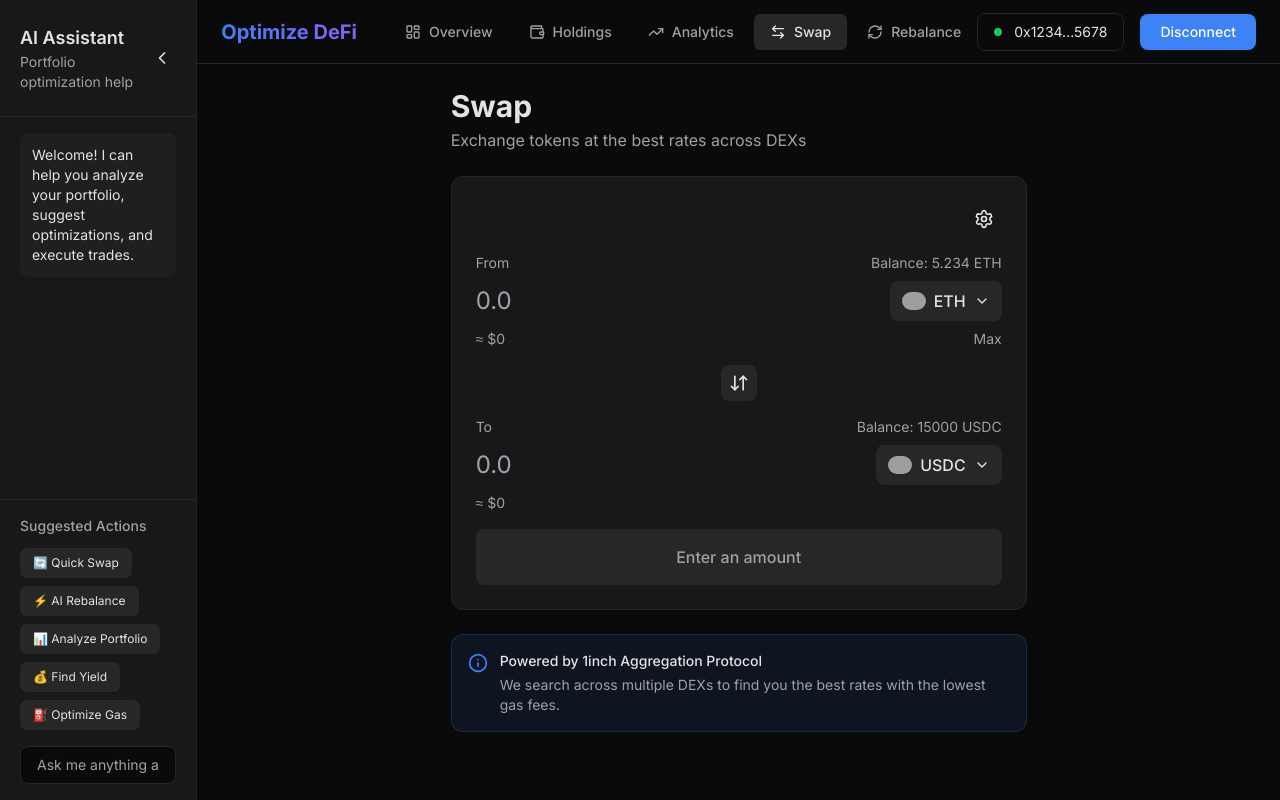
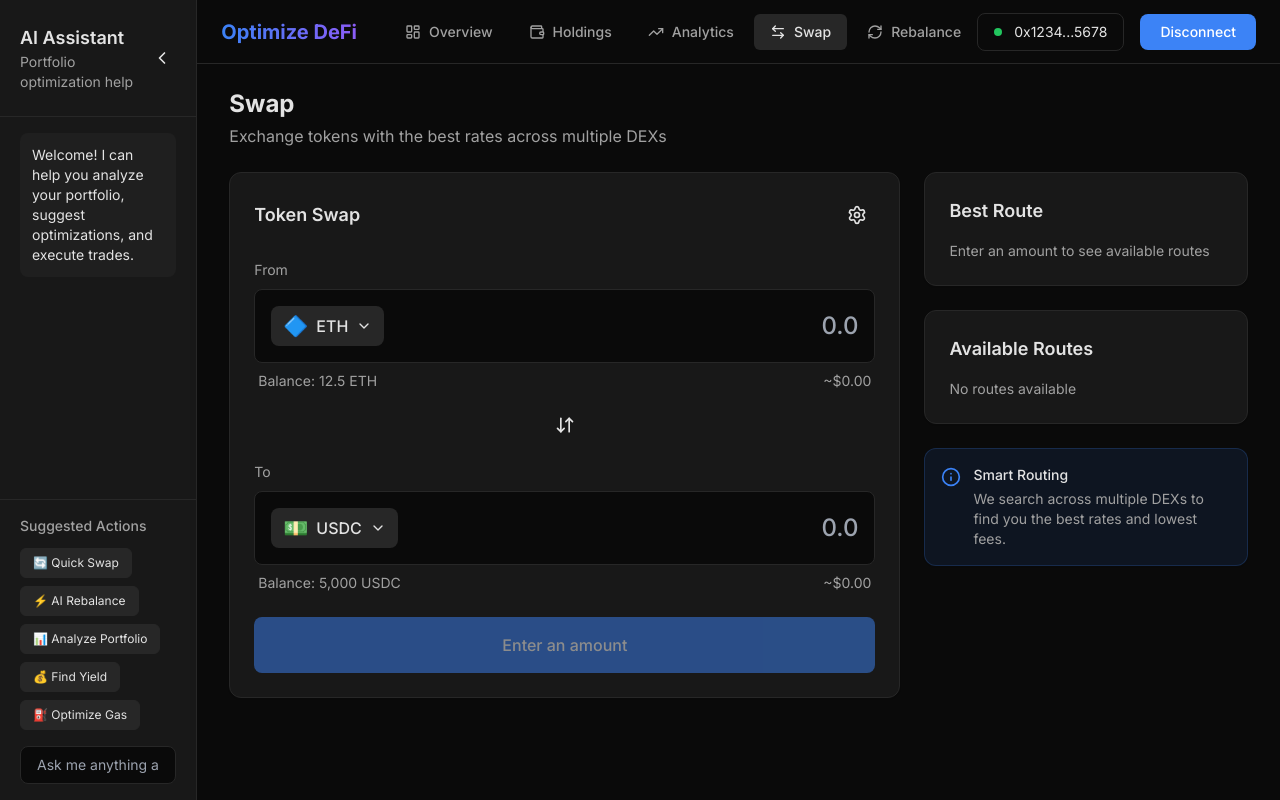
Before and after one commit to emmette/optimizedefi, a Next.js app in the folder frontend/: page /swap in a window 1280 px wide. Built offline with nearby package versions, Linux system fonts and the light colour scheme; grey boxes are pictures that could not be loaded.

Commit message:
feat: Implement Swap page with token exchange interface and route optimization

```diff
--- a/frontend/app/swap/page.tsx
+++ b/frontend/app/swap/page.tsx
@@ -1,17 +1,56 @@
 'use client'
 
 import { useState } from 'react'
-import Image from 'next/image'
 import { Card } from '@/components/ui/Card'
-import { ArrowDownUp, Settings, Info, ChevronDown, Search } from 'lucide-react'
+import {
+  ArrowDownUp,
+  Settings,
+  Info,
+  ChevronDown,
+  Zap,
+  Clock,
+  Shield,
+  ArrowRight
+} from 'lucide-react'
 
 // Mock token list
 const mockTokens = [
-  { symbol: 'ETH', name: 'Ethereum', balance: '5.234', value: 10468.0, logo: 'https://tokens.1inch.io/0xeeeeeeeeeeeeeeeeeeeeeeeeeeeeeeeeeeeeeeee.png' },
-  { symbol: 'USDC', name: 'USD Coin', balance: '15000', value: 15000.0, logo: 'https://tokens.1inch.io/0xa0b86991c6218b36c1d19d4a2e9eb0ce3606eb48.png' },
-  { symbol: 'MATIC', name: 'Polygon', balance: '12500', value: 10000.0, logo: 'https://tokens.1inch.io/0x7d1afa7b718fb893db30a3abc0cfc608aacfebb0.png' },
-  { symbol: 'OP', name: 'Optimism', balance: '4000', value: 8000.0, logo: 'https://tokens.1inch.io/0x4200000000000000000000000000000000000042.png' },
-  { symbol: 'ARB', name: 'Arbitrum', balance: '8000', value: 8000.0, logo: 'https://tokens.1inch.io/0x912ce59144191c1204e64559fe8253a0e49e6548.png' },
+  { symbol: 'ETH', name: 'Ethereum', balance: 12.5, price: 3600, logo: '🔷' },
+  { symbol: 'USDC', name: 'USD Coin', balance: 5000, price: 1, logo: '💵' },
+  { symbol: 'MATIC', name: 'Polygon', balance: 15000, price: 2.13, logo: '🟣' },
+  { symbol: 'OP', name: 'Optimism', balance: 8500, price: 3.35, logo: '🔴' },
+  { symbol: 'ARB', name: 'Arbitrum', balance: 12000, price: 1.67, logo: '🔵' },
+  { symbol: 'USDT', name: 'Tether', balance: 3000, price: 1, logo: '💚' },
+  { symbol: 'DAI', name: 'Dai', balance: 2500, price: 1, logo: '🟡' },
+  { symbol: 'LINK', name: 'Chainlink', balance: 150, price: 15, logo: '🔗' },
+]
+
+// Mock route data
+const mockRoutes = [
+  {
+    id: 1,
+    protocol: '1inch Fusion+',
+    outputAmount: 3182.45,
+    gasCost: 12.34,
+    time: '~15 sec',
+    isBest: true,
+  },
+  {
+    id: 2,
+    protocol: 'Uniswap V3',
+    outputAmount: 3175.23,
+    gasCost: 15.67,
+    time: '~20 sec',
+    isBest: false,
+  },
+  {
+    id: 3,
+    protocol: 'Curve',
+    outputAmount: 3170.89,
+    gasCost: 18.90,
+    time: '~25 sec',
+    isBest: false,
+  },
 ]
 
 export default function SwapPage() {
@@ -19,8 +58,7 @@ export default function SwapPage() {
   const [toToken, setToToken] = useState(mockTokens[1])
   const [fromAmount, setFromAmount] = useState('')
   const [toAmount, setToAmount] = useState('')
-  const [showFromTokenList, setShowFromTokenList] = useState(false)
-  const [showToTokenList, setShowToTokenList] = useState(false)
+  const [showTokenSelect, setShowTokenSelect] = useState<'from' | 'to' | null>(null)
   const [slippage, setSlippage] = useState('0.5')
   const [showSettings, setShowSettings] = useState(false)
 
@@ -28,96 +66,48 @@ export default function SwapPage() {
     const temp = fromToken
     setFromToken(toToken)
     setToToken(temp)
+    const tempAmount = fromAmount
     setFromAmount(toAmount)
-    setToAmount(fromAmount)
+    setToAmount(tempAmount)
   }
 
   const handleFromAmountChange = (value: string) => {
     setFromAmount(value)
-    // Mock conversion rate
     if (value && !isNaN(parseFloat(value))) {
-      const mockRate = 2000 // 1 ETH = 2000 USDC
-      setToAmount((parseFloat(value) * mockRate).toFixed(2))
+      const calculatedAmount = (parseFloat(value) * fromToken.price / toToken.price).toFixed(6)
+      setToAmount(calculatedAmount)
     } else {
       setToAmount('')
     }
   }
 
-  const TokenSelector = ({
-    token,
-    showList,
-    setShowList,
-    onSelectToken
-  }: {
-    token: typeof mockTokens[0],
-    showList: boolean,
-    setShowList: (show: boolean) => void,
-    onSelectToken: (token: typeof mockTokens[0]) => void
-  }) => (
-    <div className="relative">
-      <button
-        onClick={() => setShowList(!showList)}
-        className="flex items-center gap-2 px-3 py-2 bg-secondary hover:bg-secondary/80 rounded-lg transition-colors"
-      >
-        <Image src={token.logo} alt={token.symbol} width={24} height={24} className="rounded-full" />
-        <span className="font-medium">{token.symbol}</span>
-        <ChevronDown className="h-4 w-4" />
-      </button>
+  const handleToAmountChange = (value: string) => {
+    setToAmount(value)
+    if (value && !isNaN(parseFloat(value))) {
+      const calculatedAmount = (parseFloat(value) * toToken.price / fromToken.price).toFixed(6)
+      setFromAmount(calculatedAmount)
+    } else {
+      setFromAmount('')
+    }
+  }
 
-      {showList && (
-        <div className="absolute top-full mt-2 left-0 right-0 w-64 bg-card border border-border rounded-lg shadow-lg z-10">
-          <div className="p-3 border-b border-border">
-            <div className="relative">
-              <Search className="absolute left-3 top-1/2 -translate-y-1/2 h-4 w-4 text-muted-foreground" />
-              <input
-                type="text"
-                placeholder="Search tokens..."
-                className="w-full pl-10 pr-4 py-2 bg-background border border-input rounded-md text-sm focus:outline-none focus:ring-2 focus:ring-ring"
-              />
-            </div>
-          </div>
-          <div className="max-h-64 overflow-y-auto">
-            {mockTokens.map((t) => (
-              <button
-                key={t.symbol}
-                onClick={() => {
-                  onSelectToken(t)
-                  setShowList(false)
-                }}
-                className="w-full flex items-center justify-between p-3 hover:bg-accent transition-colors"
-              >
-                <div className="flex items-center gap-3">
-                  <Image src={t.logo} alt={t.symbol} width={32} height={32} className="rounded-full" />
-                  <div className="text-left">
-                    <p className="font-medium">{t.symbol}</p>
-                    <p className="text-sm text-muted-foreground">{t.name}</p>
-                  </div>
-                </div>
-                <div className="text-right">
-                  <p className="text-sm font-medium">{t.balance}</p>
-                  <p className="text-xs text-muted-foreground">${t.value.toLocaleString()}</p>
-                </div>
-              </button>
-            ))}
-          </div>
-        </div>
-      )}
-    </div>
-  )
 
   return (
-    <div className="p-6">
-      <div className="max-w-xl mx-auto space-y-6">
+    <div className="px-8 py-6">
+      <div className="max-w-6xl mx-auto">
         {/* Header */}
-        <div>
-          <h1 className="text-3xl font-bold">Swap</h1>
-          <p className="text-muted-foreground mt-1">Exchange tokens at the best rates across DEXs</p>
+        <div className="mb-6">
+          <h1 className="text-2xl font-bold">Swap</h1>
+          <p className="text-muted-foreground mt-1">Exchange tokens with the best rates across multiple DEXs</p>
         </div>
 
-        {/* Swap Card */}
-        <Card className="p-6 space-y-4">
-          {/* Settings Button */}
-          <div className="flex justify-end">
+        <div className="grid grid-cols-1 lg:grid-cols-3 gap-6">
+          {/* Swap Interface */}
+          <div className="lg:col-span-2">
+            <Card className="p-6">
+              {/* Settings */}
+              <div className="flex items-center justify-between mb-6">
+                <h2 className="text-lg font-semibold">Token Swap</h2>
                 <button
                   onClick={() => setShowSettings(!showSettings)}
                   className="p-2 hover:bg-accent rounded-lg transition-colors"
@@ -126,20 +116,20 @@ export default function SwapPage() {
                 </button>
               </div>
 
-          {/* Settings Panel */}
               {showSettings && (
-            <Card className="p-4 bg-secondary/50 space-y-4">
+                <Card className="p-4 mb-6 bg-background">
+                  <div className="space-y-4">
                     <div>
-                <label className="text-sm font-medium">Slippage Tolerance</label>
-                <div className="flex gap-2 mt-2">
+                      <label className="text-sm font-medium mb-2 block">Slippage Tolerance</label>
+                      <div className="flex gap-2">
                         {['0.1', '0.5', '1.0'].map((value) => (
                           <button
                             key={value}
                             onClick={() => setSlippage(value)}
-                      className={`px-3 py-1 rounded-md text-sm transition-colors ${
+                            className={`px-3 py-1.5 rounded-md text-sm font-medium transition-colors ${
                               slippage === value
                                 ? 'bg-primary text-primary-foreground'
-                          : 'bg-background hover:bg-accent'
+                                : 'bg-secondary hover:bg-secondary/80'
                             }`}
                           >
                             {value}%
@@ -149,9 +139,10 @@ export default function SwapPage() {
                           type="text"
                           value={slippage}
                           onChange={(e) => setSlippage(e.target.value)}
-                    className="px-3 py-1 w-20 bg-background border border-input rounded-md text-sm focus:outline-none focus:ring-2 focus:ring-ring"
+                          className="px-3 py-1.5 bg-background border border-input rounded-md text-sm w-20"
                           placeholder="Custom"
                         />
+                      </div>
                     </div>
                   </div>
                 </Card>
@@ -159,38 +150,41 @@ export default function SwapPage() {
 
               {/* From Token */}
               <div className="space-y-2">
-            <div className="flex justify-between text-sm">
-              <span className="text-muted-foreground">From</span>
-              <span className="text-muted-foreground">
-                Balance: {fromToken.balance} {fromToken.symbol}
-              </span>
-            </div>
-            <div className="flex gap-3">
+                <label className="text-sm text-muted-foreground">From</label>
+                <div className="relative">
+                  <div className="flex items-center gap-3 p-4 bg-background rounded-lg border border-border">
+                    <button
+                      onClick={() => setShowTokenSelect('from')}
+                      className="flex items-center gap-2 px-3 py-1.5 bg-secondary hover:bg-secondary/80 rounded-lg transition-colors"
+                    >
+                      <span className="text-xl">{fromToken.logo}</span>
+                      <span className="font-medium">{fromToken.symbol}</span>
+                      <ChevronDown className="h-4 w-4" />
+                    </button>
                     <input
                       type="text"
                       value={fromAmount}
                       onChange={(e) => handleFromAmountChange(e.target.value)}
                       placeholder="0.0"
-                className="flex-1 text-2xl bg-transparent focus:outline-none"
-              />
-              <TokenSelector
-                token={fromToken}
-                showList={showFromTokenList}
-                setShowList={setShowFromTokenList}
-                onSelectToken={setFromToken}
+                      className="flex-1 bg-transparent text-right text-2xl font-medium outline-none"
                     />
                   </div>
-            <div className="flex justify-between text-sm text-muted-foreground">
-              <span>≈ ${fromAmount ? (parseFloat(fromAmount) * 2000).toLocaleString() : '0'}</span>
-              <button className="hover:text-primary transition-colors">Max</button>
+                  <div className="flex items-center justify-between mt-2 px-1">
+                    <span className="text-sm text-muted-foreground">
+                      Balance: {fromToken.balance.toLocaleString()} {fromToken.symbol}
+                    </span>
+                    <span className="text-sm text-muted-foreground">
+                      ~${fromAmount ? (parseFloat(fromAmount) * fromToken.price).toFixed(2) : '0.00'}
+                    </span>
+                  </div>
                 </div>
               </div>
 
               {/* Swap Button */}
-          <div className="flex justify-center">
+              <div className="flex justify-center my-4">
                 <button
                   onClick={handleSwapTokens}
-              className="p-2 bg-secondary hover:bg-secondary/80 rounded-lg transition-all hover:rotate-180"
+                  className="p-2 hover:bg-accent rounded-lg transition-colors"
                 >
                   <ArrowDownUp className="h-5 w-5" />
                 </button>
@@ -198,40 +192,54 @@ export default function SwapPage() {
 
               {/* To Token */}
               <div className="space-y-2">
-            <div className="flex justify-between text-sm">
-              <span className="text-muted-foreground">To</span>
-              <span className="text-muted-foreground">
-                Balance: {toToken.balance} {toToken.symbol}
-              </span>
-            </div>
-            <div className="flex gap-3">
+                <label className="text-sm text-muted-foreground">To</label>
+                <div className="relative">
+                  <div className="flex items-center gap-3 p-4 bg-background rounded-lg border border-border">
+                    <button
+                      onClick={() => setShowTokenSelect('to')}
+                      className="flex items-center gap-2 px-3 py-1.5 bg-secondary hover:bg-secondary/80 rounded-lg transition-colors"
+                    >
+                      <span className="text-xl">{toToken.logo}</span>
+                      <span className="font-medium">{toToken.symbol}</span>
+                      <ChevronDown className="h-4 w-4" />
+                    </button>
                     <input
                       type="text"
                       value={toAmount}
-                readOnly
+                      onChange={(e) => handleToAmountChange(e.target.value)}
                       placeholder="0.0"
-                className="flex-1 text-2xl bg-transparent focus:outline-none"
-              />
-              <TokenSelector
-                token={toToken}
-                showList={showToTokenList}
-                setShowList={setShowToTokenList}
-                onSelectToken={setToToken}
+                      className="flex-1 bg-transparent text-right text-2xl font-medium outline-none"
                     />
                   </div>
-            <div className="text-sm text-muted-foreground">
-              ≈ ${toAmount ? parseFloat(toAmount).toLocaleString() : '0'}
+                  <div className="flex items-center justify-between mt-2 px-1">
+                    <span className="text-sm text-muted-foreground">
+                      Balance: {toToken.balance.toLocaleString()} {toToken.symbol}
+                    </span>
+                    <span className="text-sm text-muted-foreground">
+                      ~${toAmount ? (parseFloat(toAmount) * toToken.price).toFixed(2) : '0.00'}
+                    </span>
+                  </div>
                 </div>
               </div>
 
-          {/* Exchange Rate */}
+              {/* Route Info */}
               {fromAmount && toAmount && (
-            <Card className="p-4 bg-secondary/50">
-              <div className="flex items-center justify-between text-sm">
-                <span className="text-muted-foreground">Exchange Rate</span>
-                <span>
-                  1 {fromToken.symbol} = {(parseFloat(toAmount) / parseFloat(fromAmount)).toFixed(4)} {toToken.symbol}
+                <Card className="mt-6 p-4 bg-background">
+                  <div className="space-y-3">
+                    <div className="flex items-center justify-between">
+                      <span className="text-sm text-muted-foreground">Rate</span>
+                      <span className="text-sm font-medium">
+                        1 {fromToken.symbol} = {(fromToken.price / toToken.price).toFixed(6)} {toToken.symbol}
                       </span>
+                    </div>
+                    <div className="flex items-center justify-between">
+                      <span className="text-sm text-muted-foreground">Price Impact</span>
+                      <span className="text-sm font-medium text-green-500">{'<0.01%'}</span>
+                    </div>
+                    <div className="flex items-center justify-between">
+                      <span className="text-sm text-muted-foreground">Network Fee</span>
+                      <span className="text-sm font-medium">~$12.34</span>
+                    </div>
                   </div>
                 </Card>
               )}
@@ -239,54 +247,145 @@ export default function SwapPage() {
               {/* Swap Button */}
               <button
                 disabled={!fromAmount || !toAmount}
-            className={`w-full py-4 rounded-lg font-medium transition-colors ${
-              fromAmount && toAmount
-                ? 'bg-primary text-primary-foreground hover:bg-primary/90'
-                : 'bg-secondary text-muted-foreground cursor-not-allowed'
-            }`}
+                className="w-full mt-6 py-4 bg-primary text-primary-foreground rounded-lg font-medium hover:bg-primary/90 transition-colors disabled:opacity-50 disabled:cursor-not-allowed"
               >
                 {!fromAmount || !toAmount ? 'Enter an amount' : 'Swap'}
               </button>
             </Card>
+          </div>
 
-        {/* Info Card */}
+          {/* Routes */}
+          <div className="space-y-6">
+            {/* Best Route */}
+            <Card className="p-6">
+              <h3 className="text-lg font-semibold mb-4">Best Route</h3>
+              {fromAmount && toAmount ? (
+                <div className="space-y-4">
+                  <div className="flex items-center justify-between">
+                    <div className="flex items-center gap-2">
+                      <Zap className="h-5 w-5 text-yellow-500" />
+                      <span className="font-medium">Optimized Route</span>
+                    </div>
+                    <span className="text-sm text-green-500">Save $3.21</span>
+                  </div>
+                  <div className="pl-7 space-y-2">
+                    <div className="flex items-center gap-2 text-sm">
+                      <span>{fromToken.symbol}</span>
+                      <ArrowRight className="h-3 w-3" />
+                      <span className="text-muted-foreground">1inch</span>
+                      <ArrowRight className="h-3 w-3" />
+                      <span>{toToken.symbol}</span>
+                    </div>
+                  </div>
+                </div>
+              ) : (
+                <p className="text-sm text-muted-foreground">Enter an amount to see available routes</p>
+              )}
+            </Card>
+
+            {/* All Routes */}
+            <Card className="p-6">
+              <h3 className="text-lg font-semibold mb-4">Available Routes</h3>
+              {fromAmount && toAmount ? (
+                <div className="space-y-3">
+                  {mockRoutes.map((route) => (
+                    <div
+                      key={route.id}
+                      className={`p-3 rounded-lg border ${
+                        route.isBest ? 'border-primary bg-primary/5' : 'border-border bg-background'
+                      }`}
+                    >
+                      <div className="flex items-center justify-between mb-2">
+                        <div className="flex items-center gap-2">
+                          <span className="font-medium">{route.protocol}</span>
+                          {route.isBest && (
+                            <span className="text-xs bg-primary text-primary-foreground px-2 py-0.5 rounded">
+                              BEST
+                            </span>
+                          )}
+                        </div>
+                        <span className="font-medium">{route.outputAmount.toLocaleString()} {toToken.symbol}</span>
+                      </div>
+                      <div className="flex items-center gap-4 text-sm text-muted-foreground">
+                        <div className="flex items-center gap-1">
+                          <Clock className="h-3 w-3" />
+                          <span>{route.time}</span>
+                        </div>
+                        <div className="flex items-center gap-1">
+                          <Shield className="h-3 w-3" />
+                          <span>${route.gasCost.toFixed(2)}</span>
+                        </div>
+                      </div>
+                    </div>
+                  ))}
+                </div>
+              ) : (
+                <p className="text-sm text-muted-foreground">No routes available</p>
+              )}
+            </Card>
+
+            {/* Info */}
             <Card className="p-4 bg-blue-500/10 border-blue-500/20">
               <div className="flex gap-3">
                 <Info className="h-5 w-5 text-blue-500 flex-shrink-0 mt-0.5" />
-            <div className="space-y-1 text-sm">
-              <p className="font-medium">Powered by 1inch Aggregation Protocol</p>
-              <p className="text-muted-foreground">
-                We search across multiple DEXs to find you the best rates with the lowest gas fees.
+                <div className="space-y-1">
+                  <p className="text-sm font-medium">Smart Routing</p>
+                  <p className="text-sm text-muted-foreground">
+                    We search across multiple DEXs to find you the best rates and lowest fees.
                   </p>
                 </div>
               </div>
             </Card>
-
-        {/* Route Info */}
-        {fromAmount && toAmount && (
-          <Card className="p-6 space-y-4">
-            <h3 className="font-semibold">Route</h3>
-            <div className="space-y-3">
-              <div className="flex items-center justify-between text-sm">
-                <span className="text-muted-foreground">Protocol</span>
-                <span>Uniswap V3 (60%) + SushiSwap (40%)</span>
-              </div>
-              <div className="flex items-center justify-between text-sm">
-                <span className="text-muted-foreground">Price Impact</span>
-                <span className="text-green-500">{'<'}0.01%</span>
-              </div>
-              <div className="flex items-center justify-between text-sm">
-                <span className="text-muted-foreground">Network Fee</span>
-                <span>~$12.34</span>
-              </div>
-              <div className="flex items-center justify-between text-sm">
-                <span className="text-muted-foreground">Minimum Received</span>
-                <span>{(parseFloat(toAmount) * 0.995).toFixed(4)} {toToken.symbol}</span>
           </div>
         </div>
+      </div>
+
+      {/* Token Select Modal */}
+      {showTokenSelect && (
+        <div className="fixed inset-0 bg-background/80 backdrop-blur-sm z-50 flex items-center justify-center p-4">
+          <Card className="w-full max-w-md p-6">
+            <div className="flex items-center justify-between mb-4">
+              <h3 className="text-lg font-semibold">Select Token</h3>
+              <button
+                onClick={() => setShowTokenSelect(null)}
+                className="p-2 hover:bg-accent rounded-lg transition-colors"
+              >
+                ✕
+              </button>
+            </div>
+            <div className="space-y-2 max-h-96 overflow-y-auto">
+              {mockTokens.map((token) => (
+                <button
+                  key={token.symbol}
+                  onClick={() => {
+                    if (showTokenSelect === 'from') {
+                      setFromToken(token)
+                    } else {
+                      setToToken(token)
+                    }
+                    setShowTokenSelect(null)
+                  }}
+                  className="w-full flex items-center justify-between p-3 hover:bg-accent rounded-lg transition-colors"
+                >
+                  <div className="flex items-center gap-3">
+                    <span className="text-2xl">{token.logo}</span>
+                    <div className="text-left">
+                      <p className="font-medium">{token.symbol}</p>
+                      <p className="text-sm text-muted-foreground">{token.name}</p>
+                    </div>
+                  </div>
+                  <div className="text-right">
+                    <p className="font-medium">{token.balance.toLocaleString()}</p>
+                    <p className="text-sm text-muted-foreground">
+                      ${(token.balance * token.price).toLocaleString()}
+                    </p>
+                  </div>
+                </button>
+              ))}
+            </div>
           </Card>
+        </div>
       )}
-      </div>
     </div>
   )
 }
```
Lines whose indentation alone changed are shown as unchanged.
